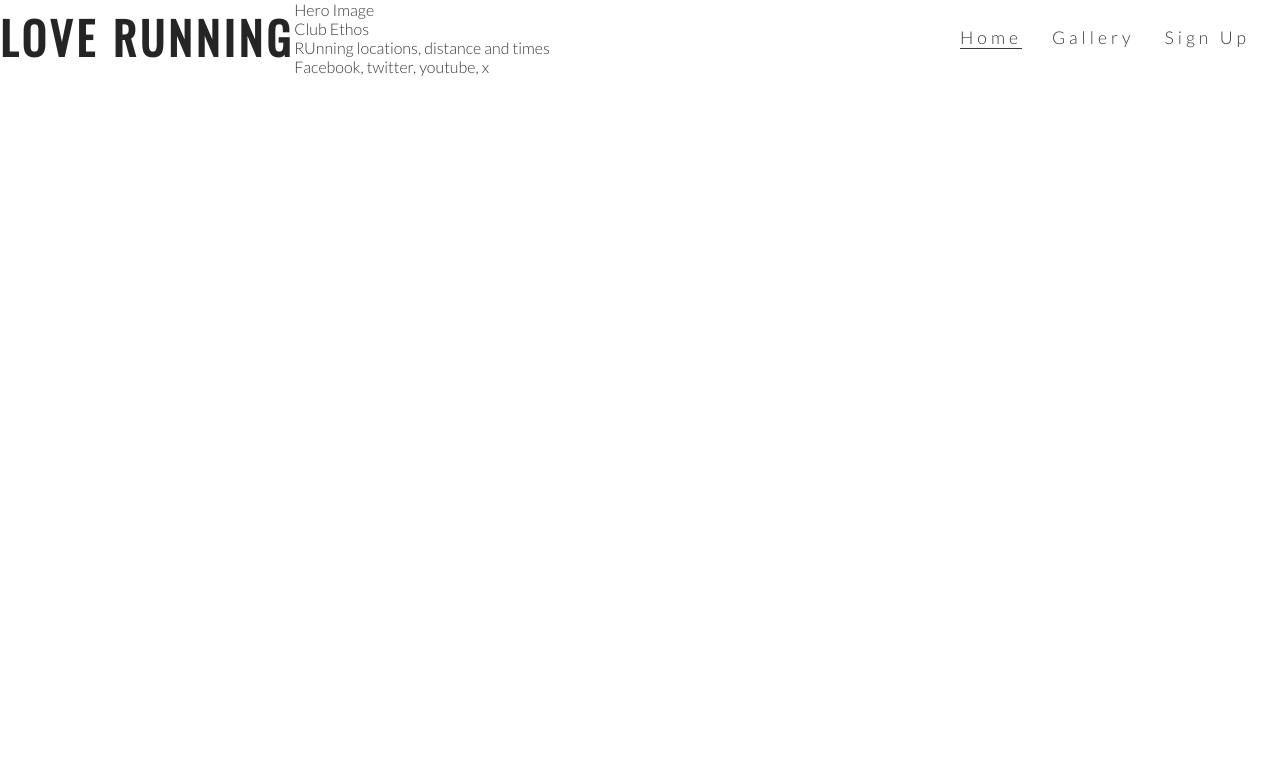
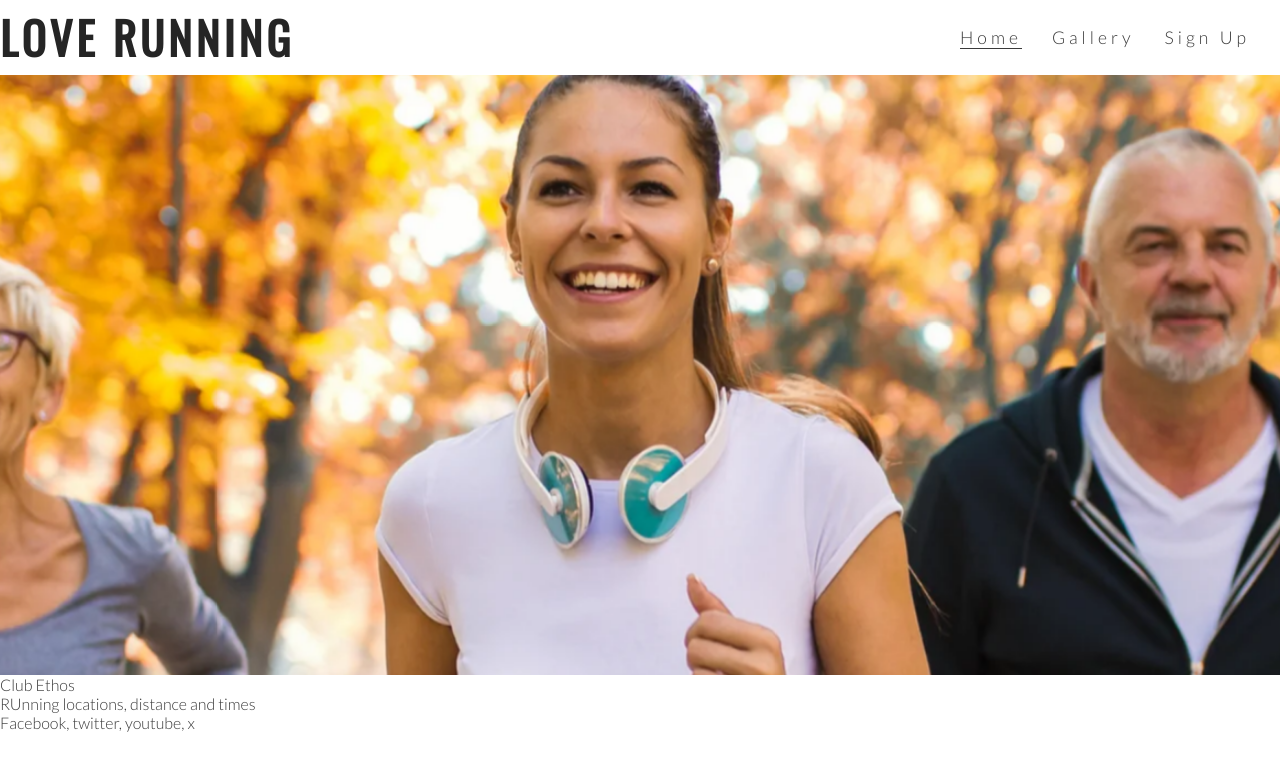
Before and after one commit to J-A-S-M-I-N-J/Love-Running-Walkthrough-Jasmin, a plain HTML site: page index.html in a window 1280 px wide. Drawn offline with nearby package versions, Linux system fonts and the light colour scheme.

Commit message:
Added hero image and animation

```diff
--- a/assets/css/style.css
+++ b/assets/css/style.css
@@ -60,3 +60,33 @@ h2 {
 .active {
     border-bottom: 1px solid #3a3a3a;
 }
+
+/* hero image */
+#hero-outer {
+    height: 600px;
+    width: 100%;
+    overflow: hidden;
+}
+
+#hero-image {
+    height: 600px;
+    width: 100%;
+    background: url("../images/hero-image.webp") no-repeat center center;
+
+
+    /* animates zoom effect on loading page */
+    animation-name: hero-zoom;
+    animation-duration: 5s;
+    animation-fill-mode: forwards;
+}
+
+/* creates the level of zoom for hero image */
+@keyframes hero-zoom {
+    from {
+        transform: scale(1);
+    }
+
+    to {
+        transform: scale(1.1);
+    }
+}
--- a/index.html
+++ b/index.html
@@ -33,8 +33,8 @@
             </ul>
         </nav>
     </header>
-    <section>Hero Image
-
+    <section id="hero-outer">
+        <div id="hero-image"></div>
     </section>
     <section>
         Club Ethos
```
Also changed, not shown: assets/images/hero-image.webp (added).
